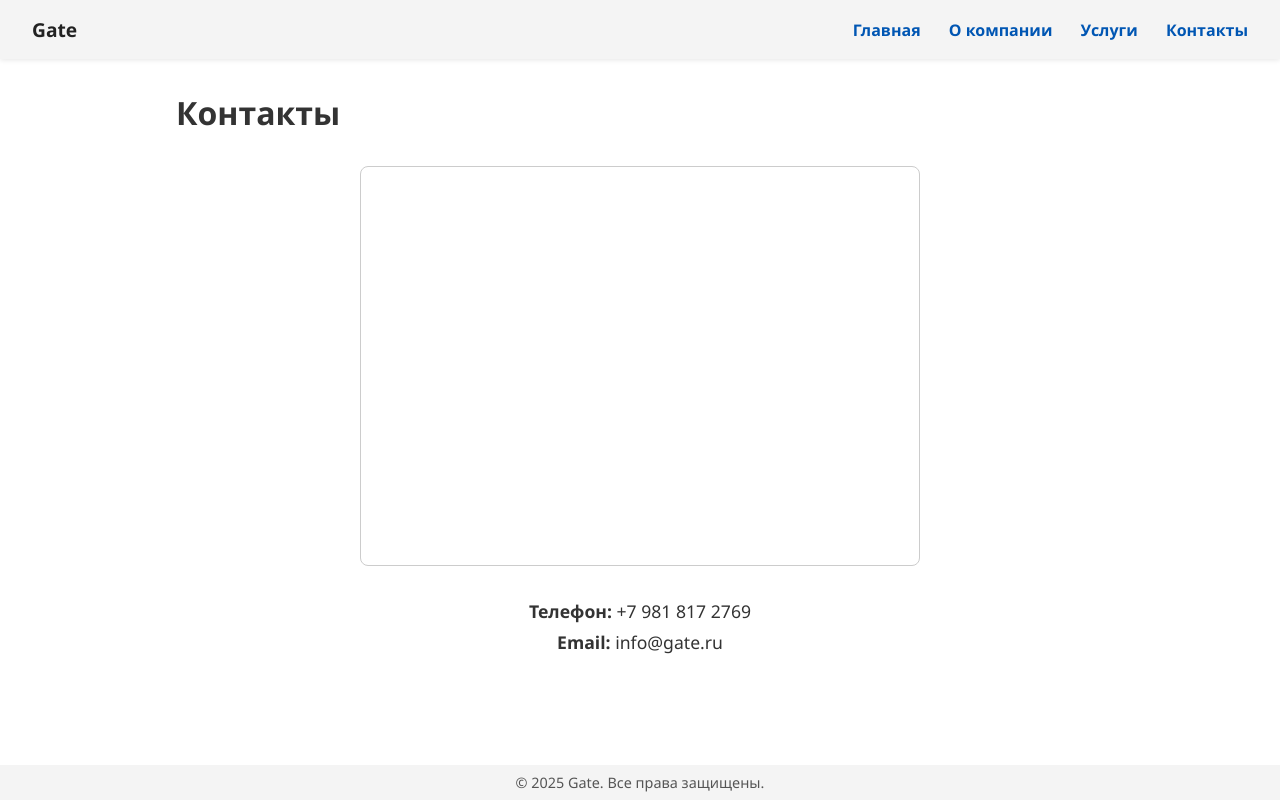
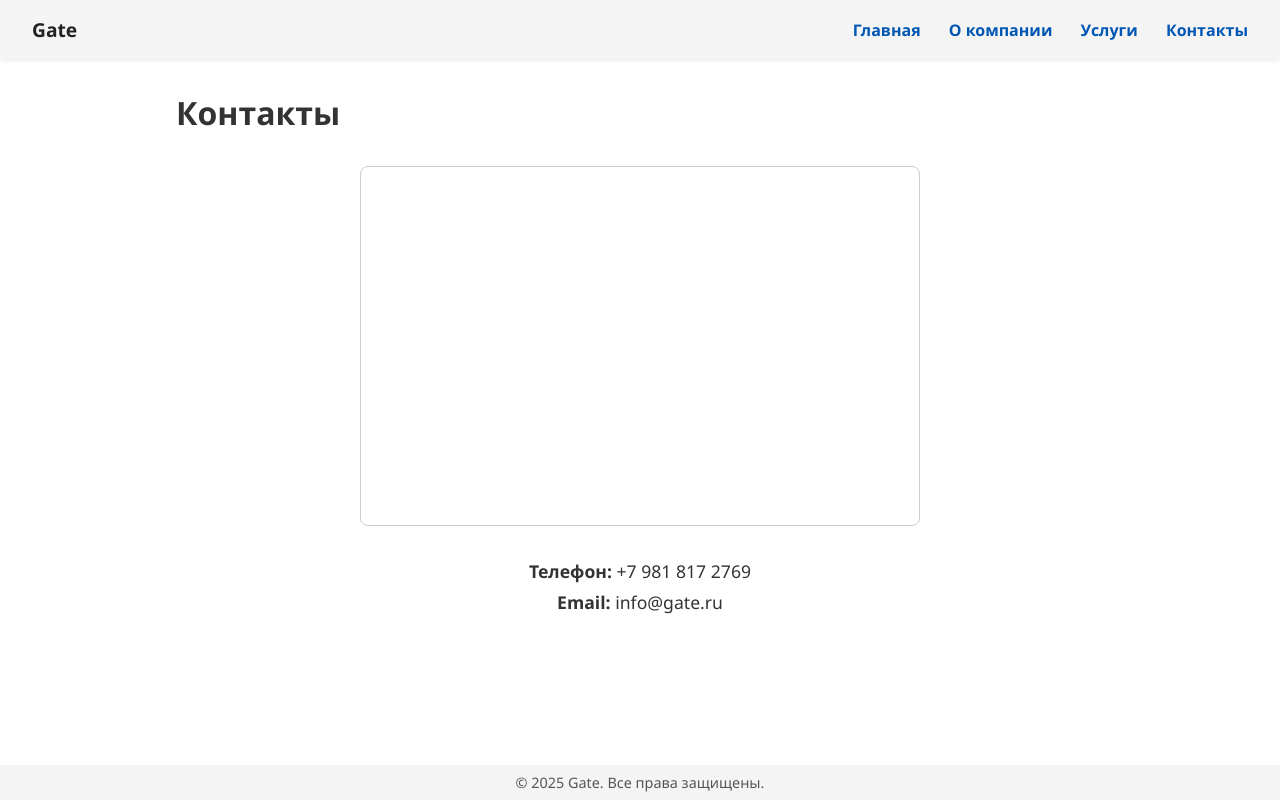
Before and after one commit to RFlowers69/sautospb-site, a plain HTML site: page contact.html in a window 1280 px wide. Drawn offline with Linux system fonts and the light colour scheme.

Commit message:
Правим страницу contact

```diff
--- a/contact.html
+++ b/contact.html
@@ -10,7 +10,7 @@
     #map {
       width: 100%;
       max-width: 560px;
-      height: 400px;
+      height: 360px;
       margin: 2rem auto;
       border: 1px solid #ccc;
       border-radius: 8px;
@@ -18,7 +18,7 @@
     /* Контактная информация снизу */
     .contact-info {
       max-width: 500px;
-      margin: 2rem auto;
+      margin: 0.5rem auto;
       font-size: 1.1rem;
       color: #333;
       text-align: center;
```
Also changed, not shown: css/services.css (+1 -6 lines).
